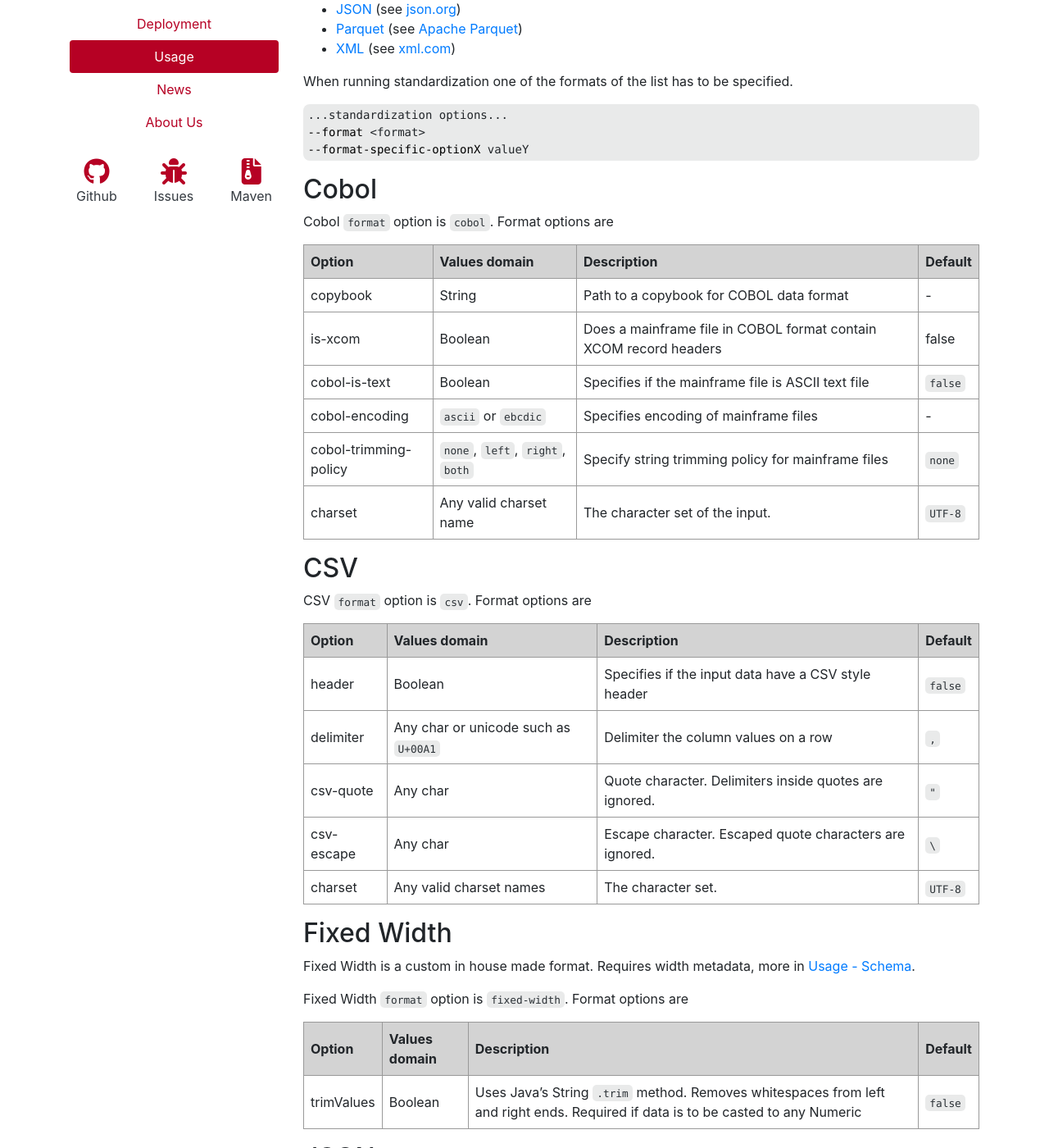
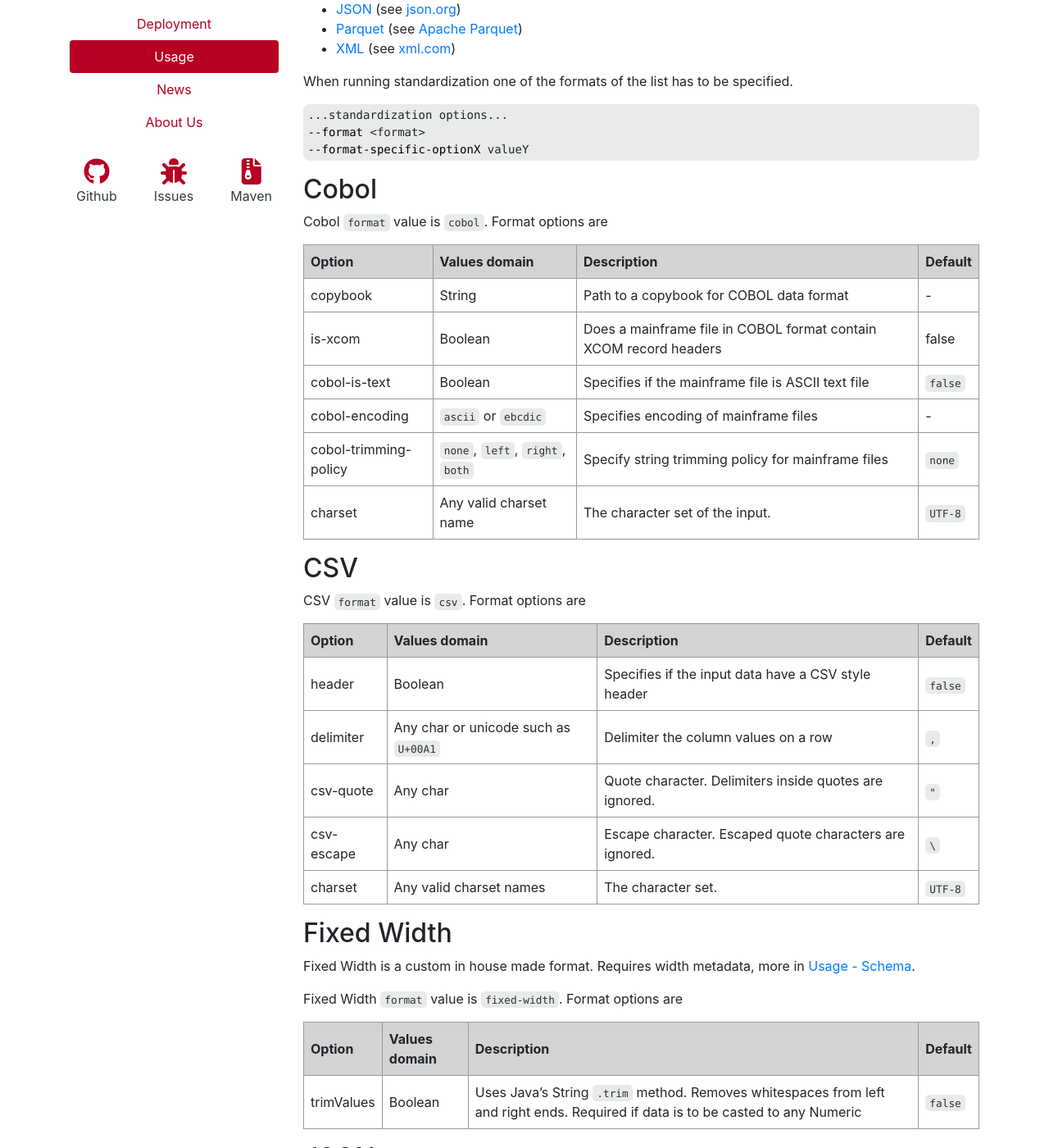
Before and after one commit to AbsaOSS/enceladus, a Jekyll site: the page built from _docs/2.0.0/usage/standardization-formats.md, in a window 1280 px wide and 1400 px high, scrolled down 371 px. Shown: the whole window at 82% size. Built offline with Jekyll 4.4.1, drawn with Linux system fonts in a browser that asks for light colours; nearby versions of some CDN libraries; some of the changed text lies outside the part shown.

Commit message:
#622 Apply comments

```diff
--- a/_docs/2.0.0/usage/standardization-formats.md
+++ b/_docs/2.0.0/usage/standardization-formats.md
@@ -12,8 +12,8 @@ Currently Standardization supports these formats of input files
 - [Cobol](#cobol) (see [Cobrix GitHub](https://github.com/AbsaOSS/cobrix/))
 - [CSV](#csv) (see [rfc4180](https://tools.ietf.org/html/rfc4180))
 - [FixedWidth](#fixed-width) (see `Link to be added repo does not exist yet`)
-- [JSON](json) (see [json.org](https://www.json.org/json-en.html))
-- [Parquet](parquet) (see [Apache Parquet](https://parquet.apache.org/documentation/latest/))
+- [JSON](#json) (see [json.org](https://www.json.org/json-en.html))
+- [Parquet](#parquet) (see [Apache Parquet](https://parquet.apache.org/documentation/latest/))
 - [XML](#xml) (see [xml.com](https://www.xml.com/))
 
 When running standardization one of the formats of the list has to be specified.
@@ -26,7 +26,7 @@ When running standardization one of the formats of the list has to be specified.
 
 ## Cobol
 
-Cobol `format` option is `cobol`. Format options are
+Cobol `format` value is `cobol`. Format options are
 
 | Option | Values domain | Description | Default |
 |---|---|---|---|
@@ -39,7 +39,7 @@ Cobol `format` option is `cobol`. Format options are
 
 ## CSV
 
-CSV `format` option is `csv`. Format options are
+CSV `format` value is `csv`. Format options are
 
 | Option | Values domain | Description | Default |
 |---|---|---|---|
@@ -53,7 +53,7 @@ CSV `format` option is `csv`. Format options are
 
 Fixed Width is a custom in house made format. Requires width metadata, more in [Usage - Schema]({{ docs_path }}/usage/schema#width).
 
-Fixed Width `format` option is `fixed-width`. Format options are
+Fixed Width `format` value is `fixed-width`. Format options are
 
 | Option | Values domain | Description | Default |
 |---|---|---|---|
@@ -61,7 +61,7 @@ Fixed Width `format` option is `fixed-width`. Format options are
 
 ## JSON
 
-JSON `format` option is `json`. Format options are
+JSON `format` value is `json`. Format options are
 
 | Option | Values domain | Description | Default |
 |---|---|---|---|
@@ -73,7 +73,7 @@ Has no extra options. Only `--format parquet`.
 
 ## XML
 
-XML `format` option is `xml`. Format options are
+XML `format` value is `xml`. Format options are
 
 | Option | Values domain | Description | Default |
 |---|---|---|---|
```
